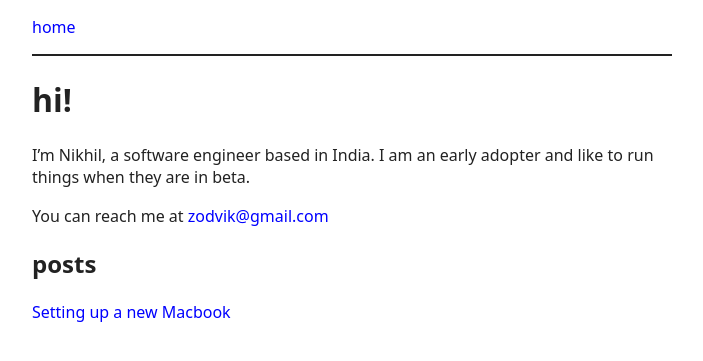
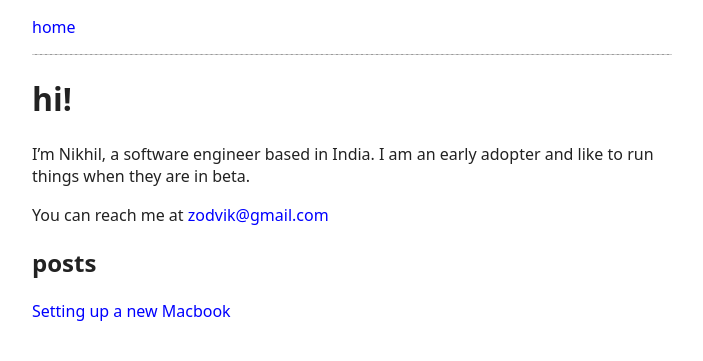
Before and after one commit to zodvik/zodvik.github.io, a Jekyll site: the page built from index.md, in a window 1280 px wide. Shown: the top 361 px of the page, without its empty margins (288-991 px from the left). Built offline with Jekyll 4.4.1, drawn with Linux system fonts in a browser that asks for light colours; Markdown is read by kramdown in place of the engine named in the settings.

Commit message:
style line

```diff
--- a/_layouts/default.html
+++ b/_layouts/default.html
@@ -31,7 +31,9 @@
 			text-decoration-style: dotted;
 		}
 		hr {
-			border-style: solid;
+			border: 0;
+			border-bottom: 1px dashed #ccc;
+			background: #999;
 		}
 		ul#menu li {
 			display: inline;
```
